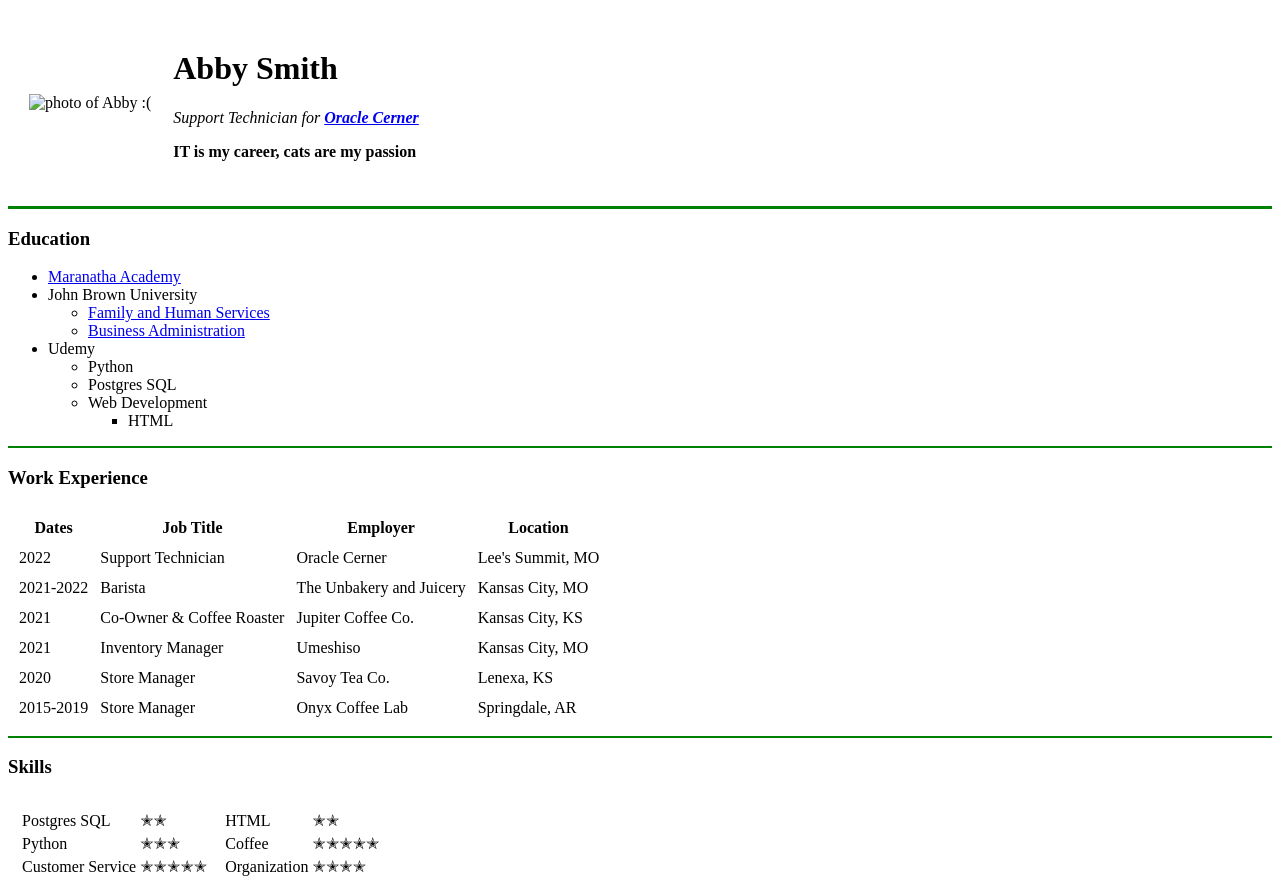
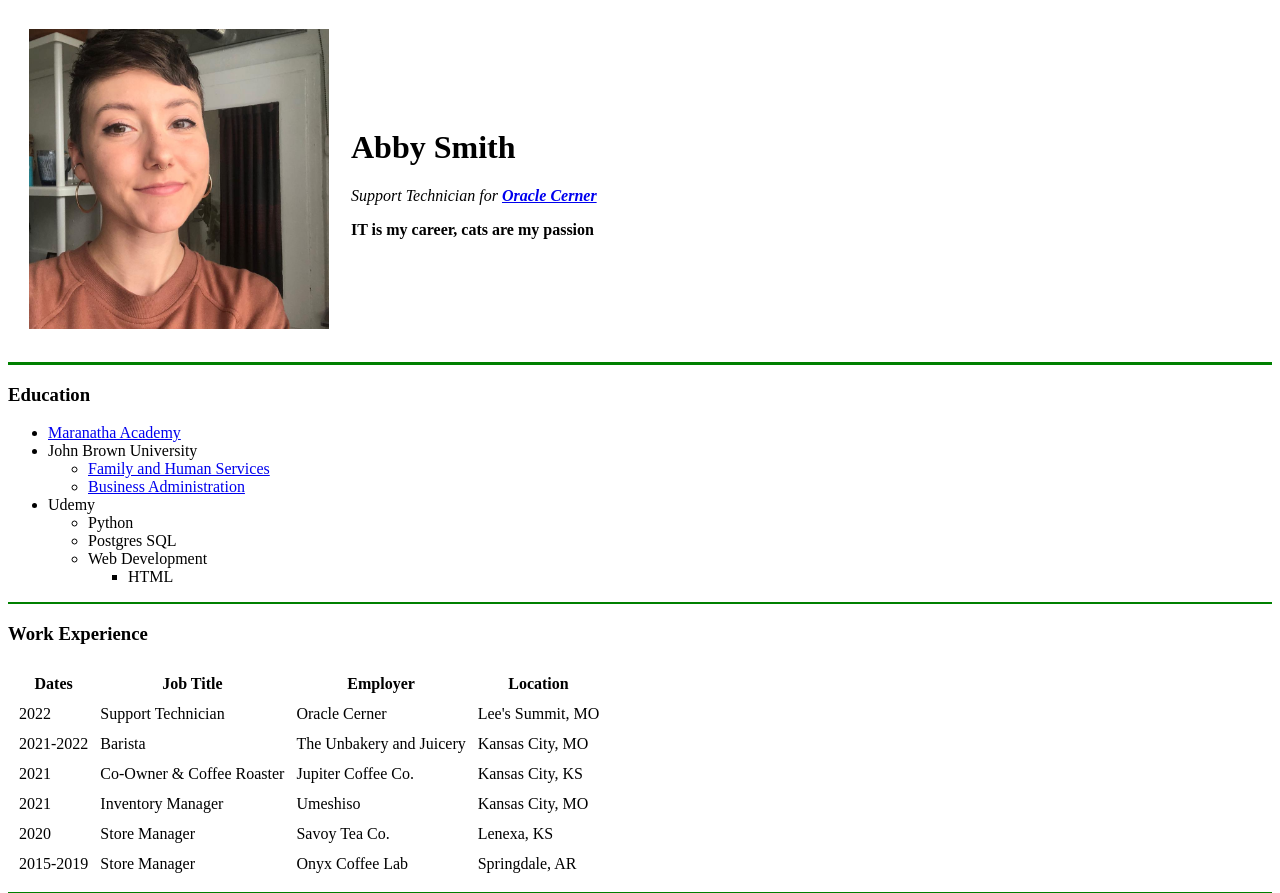
Before and after one commit to BeepBoopBean/cv, a plain HTML site: page index.html in a window 1280 px wide. Shown: the top 893 px of the page. Drawn offline with Linux system fonts and the light colour scheme.

Commit message:
Edited file path for image

```diff
--- a/index.html
+++ b/index.html
@@ -9,7 +9,7 @@
   <body>
     <table cellspacing=20>
       <tr>
-        <td><img src="images/photo for html site.jpeg" width="300" height="300" alt="photo of Abby :("></td>
+        <td><img src="photo for html site.jpeg" width="300" height="300" alt="photo of Abby :("></td>
         <td><h1>Abby Smith</h1>
             <p><em>Support Technician for <strong><a href="https://www.cerner.com">Oracle Cerner</a></<strong></em></p>
             <p>IT is my career, cats are my passion</p>
```
